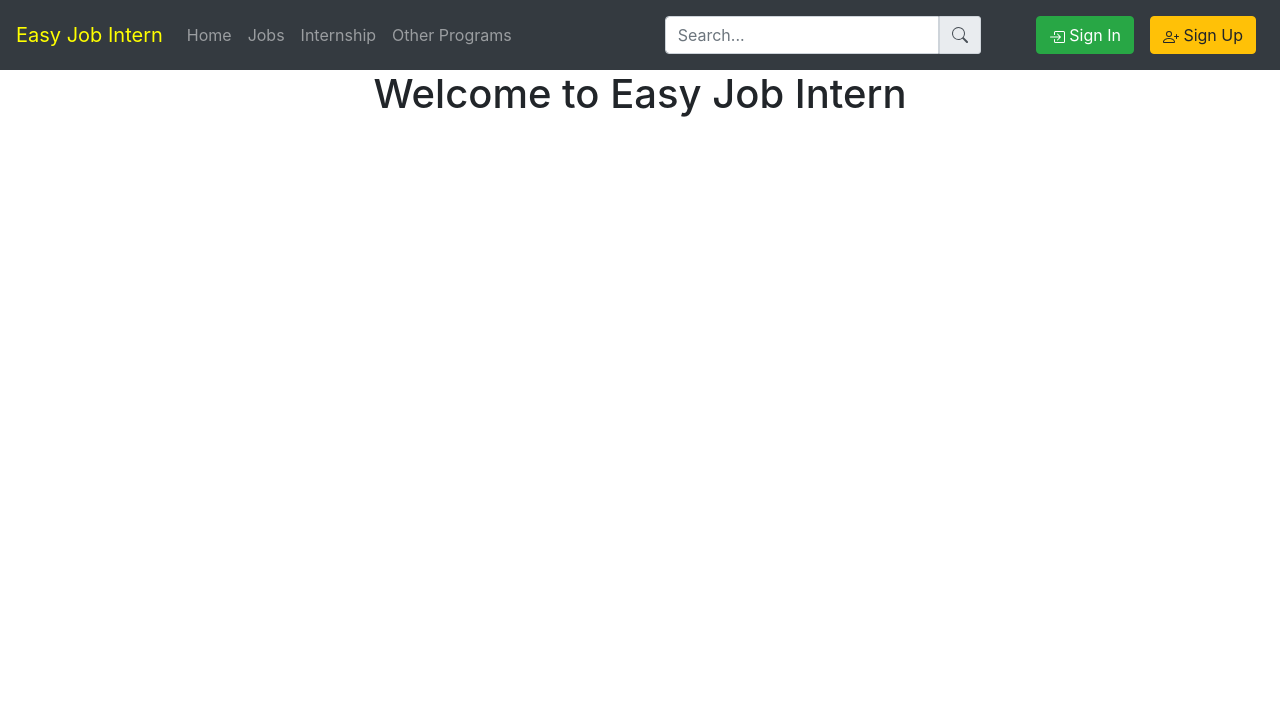
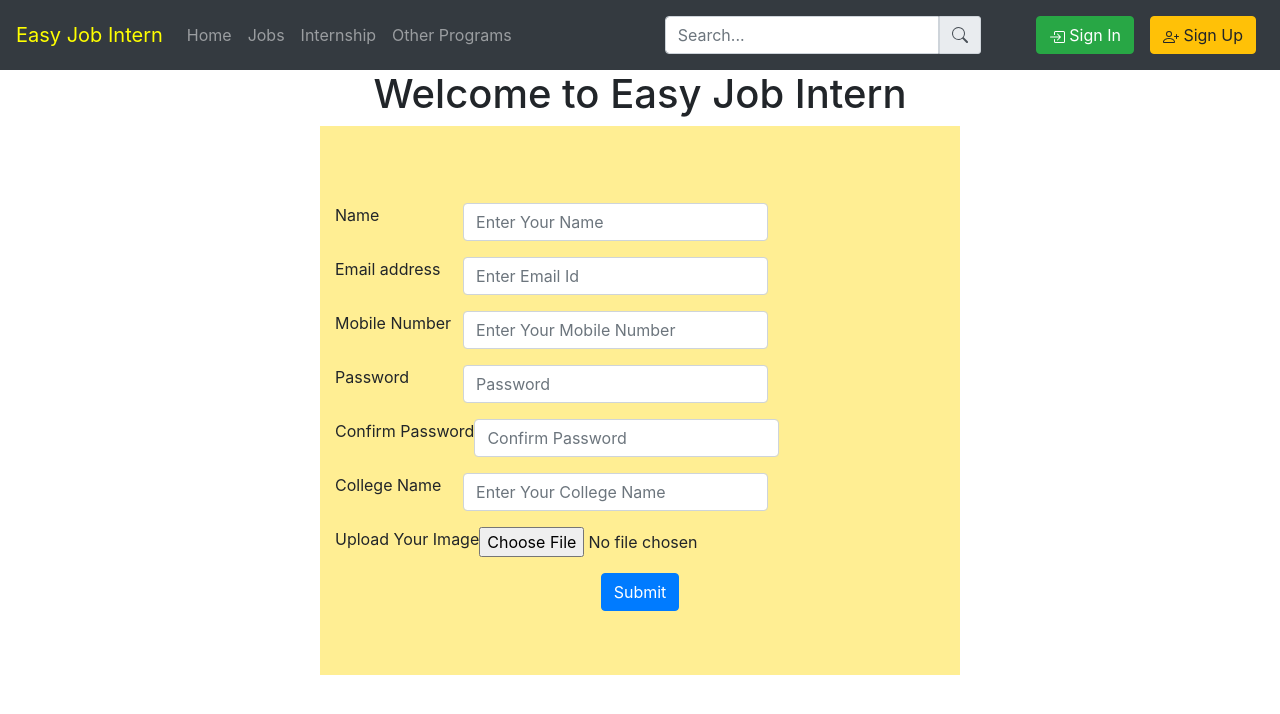
Before and after one commit to pankajkumarbij/easy-job-intern, a React (Create React App) app: page /signup in a window 1280 px wide. Shown: the top 714 px of the page. Built offline with nearby package versions, Linux system fonts and the light colour scheme.

Commit message:
Created Login In and Registration Form

```diff
--- a/package.json
+++ b/package.json
@@ -11,6 +11,7 @@
     "react-bootstrap": "^1.4.3",
     "react-bootstrap-icons": "^1.2.3",
     "react-dom": "^17.0.1",
+    "react-router-dom": "^5.2.0",
     "react-scripts": "4.0.1",
     "web-vitals": "^0.2.4"
   },
--- a/src/App.js
+++ b/src/App.js
@@ -1,12 +1,29 @@
 import './App.css';
 import NavBar from './components/navbar';
+import LoginForm from "./components/login";
+import RegisterForm from "./components/register";
+import { BrowserRouter as Router, Switch, Route } from 'react-router-dom';
+
 
 function App() {
   return (
     <div className="App">
-      <NavBar/>
+
+    <Router>
+
+      <NavBar />
       <h1>Welcome to Easy Job Intern</h1>
+    <Switch>
+
+          <Route path="/login" exact component={LoginForm} />
+          <Route path="/signup" exact component={RegisterForm} />
+      </Switch>
+
+    </Router>
+
     </div>
+
+
   );
 }
 
--- /dev/null
+++ b/src/components/login.js
@@ -0,0 +1,29 @@
+import React from 'react';
+import {Form,Button} from 'react-bootstrap';
+import "./register.css"
+
+function LoginForm() {
+    return(
+      <>
+      <h1>Login</h1>
+      <div className="container">
+        <Form>
+  <Form.Group controlId="formBasicEmail">
+    <Form.Label>Email address</Form.Label>
+    <Form.Control type="email" placeholder="Enter Your Email Id" />
+  </Form.Group>
+
+  <Form.Group controlId="formBasicPassword">
+    <Form.Label>Password</Form.Label>
+    <Form.Control type="password" placeholder="Password" />
+  </Form.Group>
+  <Button variant="primary" type="submit">
+    Submit
+  </Button>
+</Form>
+</div>
+</>
+    )
+
+}
+export default LoginForm;
--- a/src/components/navbar.js
+++ b/src/components/navbar.js
@@ -6,11 +6,11 @@ function NavBar(){
     return(
         <>
             <Navbar bg="dark" variant="dark" expand="lg">
-                <Navbar.Brand href="#home" style={{color:'yellow'}}>Easy Job Intern</Navbar.Brand>
+                <Navbar.Brand href="home" style={{color:'yellow'}}>Easy Job Intern</Navbar.Brand>
                 <Navbar.Toggle aria-controls="basic-navbar-nav" />
                 <Navbar.Collapse id="basic-navbar-nav">
                     <Nav className="mr-auto">
-                        <Nav.Link href="#home">Home</Nav.Link>
+                        <Nav.Link href="home">Home</Nav.Link>
                         <Nav.Link href="#link1">Jobs</Nav.Link>
                         <Nav.Link href="#link2">Internship</Nav.Link>
                         <Nav.Link href="#link3">Other Programs</Nav.Link>
@@ -28,8 +28,8 @@ function NavBar(){
                         </InputGroup>
                     </Form>
                     <Nav>
-                        <Nav.Link href="#login"><Button variant="success"><Icon.BoxArrowInRight/> Sign In</Button></Nav.Link>
-                        <Nav.Link href="#signup"><Button variant="warning"><Icon.PersonPlus/> Sign Up</Button></Nav.Link>
+                        <Nav.Link href="login"><Button variant="success"><Icon.BoxArrowInRight/> Sign In</Button></Nav.Link>
+                        <Nav.Link href="signup"><Button variant="warning"><Icon.PersonPlus/> Sign Up</Button></Nav.Link>
                     </Nav>
                 </Navbar.Collapse>
             </Navbar>
--- /dev/null
+++ b/src/components/register.css
@@ -0,0 +1,16 @@
+
+.container {
+    width: 50%;
+    background-color: #ffee93;
+    padding-top: 6%;
+    padding-bottom: 5%;
+    /* border-radius: 8%; */
+
+}
+.container label{
+    float: left;
+}
+.container input{
+    width: 50%;
+    margin-left: 21%;
+}
--- /dev/null
+++ b/src/components/register.js
@@ -0,0 +1,46 @@
+import React from 'react';
+import {Form,Button} from 'react-bootstrap';
+import "./register.css";
+const RegisterForm = () =>  {
+    return (
+        <div className="container register">
+        <Form>
+    <Form.Group controlId="formBasicName">
+    <Form.Label>Name</Form.Label>
+    <Form.Control type="text" placeholder="Enter Your Name" />
+
+  </Form.Group>
+  <Form.Group controlId="formBasicEmail">
+    <Form.Label>Email address</Form.Label>
+    <Form.Control type="email" placeholder="Enter Email Id" />
+  </Form.Group>
+  <Form.Group controlId="formBasicNumber">
+    <Form.Label>Mobile Number</Form.Label>
+    <Form.Control placeholder="Enter Your Mobile Number" />
+ </Form.Group>
+
+  <Form.Group controlId="formBasicPassword">
+    <Form.Label>Password</Form.Label>
+    <Form.Control type="password" placeholder="Password" />
+  </Form.Group>
+  <Form.Group controlId="formBasicPassword">
+    <Form.Label>Confirm Password</Form.Label>
+    <Form.Control type="password" placeholder="Confirm Password" />
+  </Form.Group>
+  <Form.Group controlId="formBasicCollege">
+    <Form.Label>College Name</Form.Label>
+    <Form.Control placeholder="Enter Your College Name" />
+ </Form.Group>
+  <Form.Group>
+    <Form.File id="exampleFormControlFile1" label="Upload Your Image" />
+  </Form.Group>
+
+  <Button variant="primary" type="submit">
+    Submit
+  </Button>
+</Form>
+</div>
+    )
+}
+
+export default RegisterForm;
```
Also changed, not shown: 2 other files (tests, documents, lock files or other folders).
